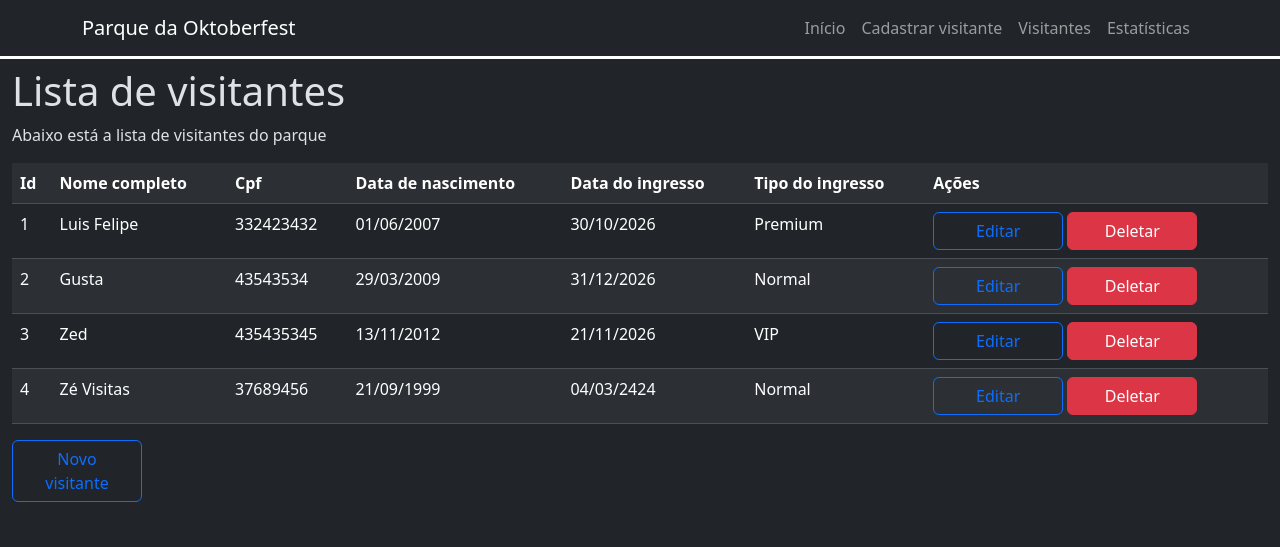
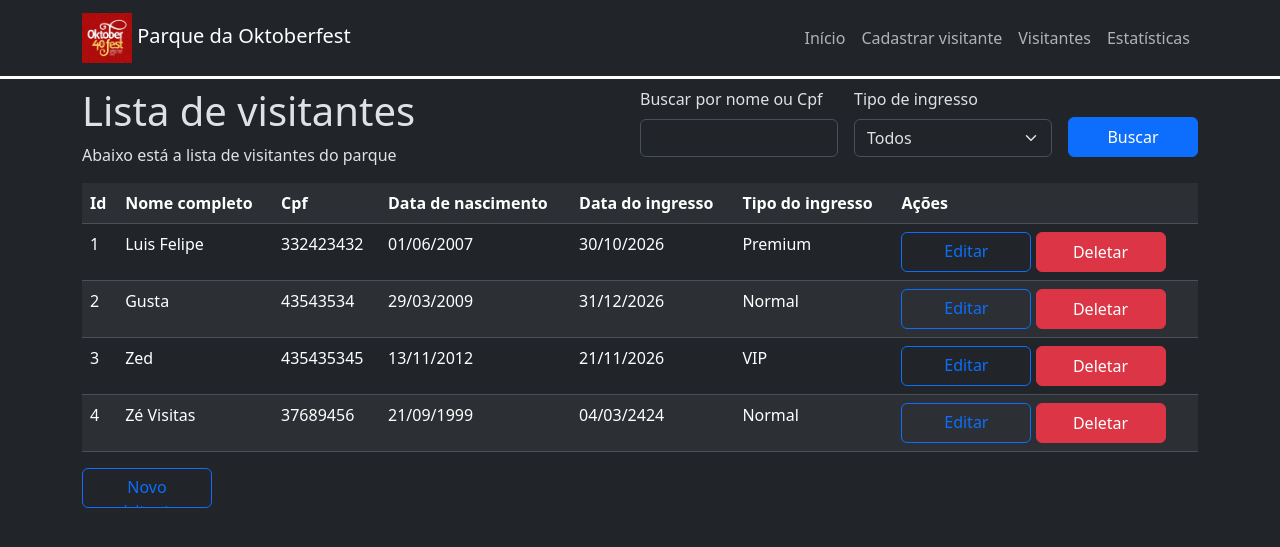
Before and after one commit to lui790/senac-python, a Django app: page /visitors/ in a window 1280 px wide. Shown: the top 547 px of the page. Run offline with Django 5.2, Linux system fonts and the light colour scheme; data comes from the database, SQL or seed files in the repository.

Commit message:
Adicionando novos arquivos

```diff
--- a/projetos/gerenciamento-visitantes/app/static/visitors/css/style.css
+++ b/projetos/gerenciamento-visitantes/app/static/visitors/css/style.css
@@ -16,4 +16,5 @@ estilizando pelo id
 /* estilizando pela classe  */
 .btn-custom {
     width: 130px;
+    height: 40px;
 }
--- a/projetos/gerenciamento-visitantes/app/templates/base.html
+++ b/projetos/gerenciamento-visitantes/app/templates/base.html
@@ -17,9 +17,12 @@
 </head>
 <body>
     <header class="border-bottom border-white border-3">
-        <nav class="navbar navbar-expand-lg navbar-dark bg-dark">
+        <nav class="navbar navbar-expand-lg">
             <div class="container">
-                <a class="navbar-brand" href="{% url 'home' %}">Parque da Oktoberfest</a>
+                <a class="navbar-brand" href="{% url 'home' %}">
+                    <img src="{% static 'visitors/images/logo.png' %}" alt="Logo Oktoberfest" width="50px">
+                    Parque da Oktoberfest
+                </a>
 
                 <button class="navbar-toggler" type="button" data-bs-toggle="collapse" data-bs-target="#menu_principal"
                     aria-controls="menu_principal" aria-expanded="false" aria-label="Alternar navegação">
@@ -50,7 +53,7 @@
         </nav>
     </header>
 
-    <main class="container-fluid pt-2">
+    <main class="container pt-2">
         {% block content %}
         {% endblock %}
     </main>
--- a/projetos/gerenciamento-visitantes/app/templates/visitors.html
+++ b/projetos/gerenciamento-visitantes/app/templates/visitors.html
@@ -6,8 +6,34 @@ Visitantes
 
 {% block content %}
 <div>
-    <h1>Lista de visitantes</h1>
-    <p>Abaixo está a lista de visitantes do parque</p>
+    <div class="d-flex">
+        <div class="col">
+            <h1>Lista de visitantes</h1>
+            <p>Abaixo está a lista de visitantes do parque</p>
+        </div>
+        <div class="col">
+            <form action="" method="get">
+                <div class="d-flex gap-3 align-items-end">
+                    <div class="col">
+                        <label for="name_or_cpf" class="form-label">Buscar por nome ou Cpf</label>
+                        <input type="text" class="form-control" id="name_or_cpf" name="name_or_cpf">
+                    </div>
+
+                    <div class="col">
+                        <label for="ticket_type" class="form-label">Tipo de ingresso</label>
+                        <select name="ticket_type" id="ticket_type" class="form-select">
+                            <option value="">Todos</option>
+                            <option value="1">Normal</option>
+                            <option value="2">Vip</option>
+                            <option value="3">Premium</option>
+                        </select>
+                    </div>
+
+                    <input type="submit" value="Buscar" class="btn btn-primary btn-custom">
+                </div>
+            </form>
+        </div>
+    </div>
 
     <div class="table-responsive">
         <table class="table table-striped">
```
Also changed, not shown: projetos/gerenciamento-visitantes/app/templates/home.html (+15 -4 lines).
